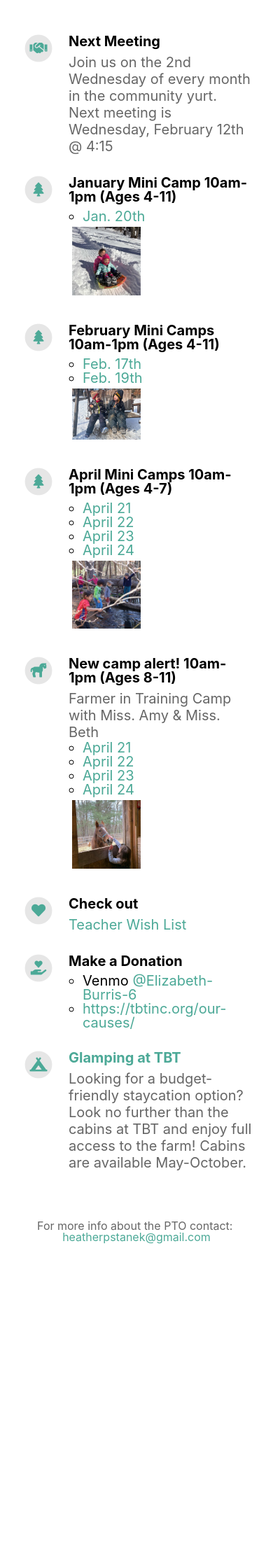
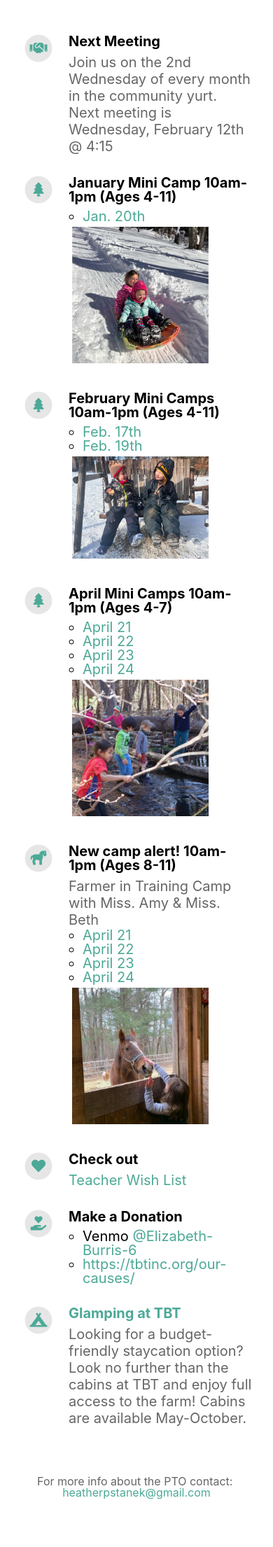
Before and after one commit to mrawdon/tbt-pto, a Jekyll site: the page built from index.html, in a window 390 px wide. Shown: the part 716-2926 px from the top of the page at 70% size. Built offline with Jekyll 4.4.1, drawn with Linux system fonts in a browser that asks for light colours; nearby versions of some CDN libraries; before the commit the page ends 2561 px from its top, so only the background shows below that.

Commit message:
Larger images on small screens

```diff
--- a/_sass/layout.scss
+++ b/_sass/layout.scss
@@ -305,6 +305,13 @@ nav > ul li a:active {
 	max-width:25vw
 }
 
+@media only screen and (max-width: 768px) {
+	.feature img{
+		max-height:500px;
+		max-width:50vw
+	}
+}
+
 .feature ul {
 	margin-left:20px;
 	list-style: circle
```
